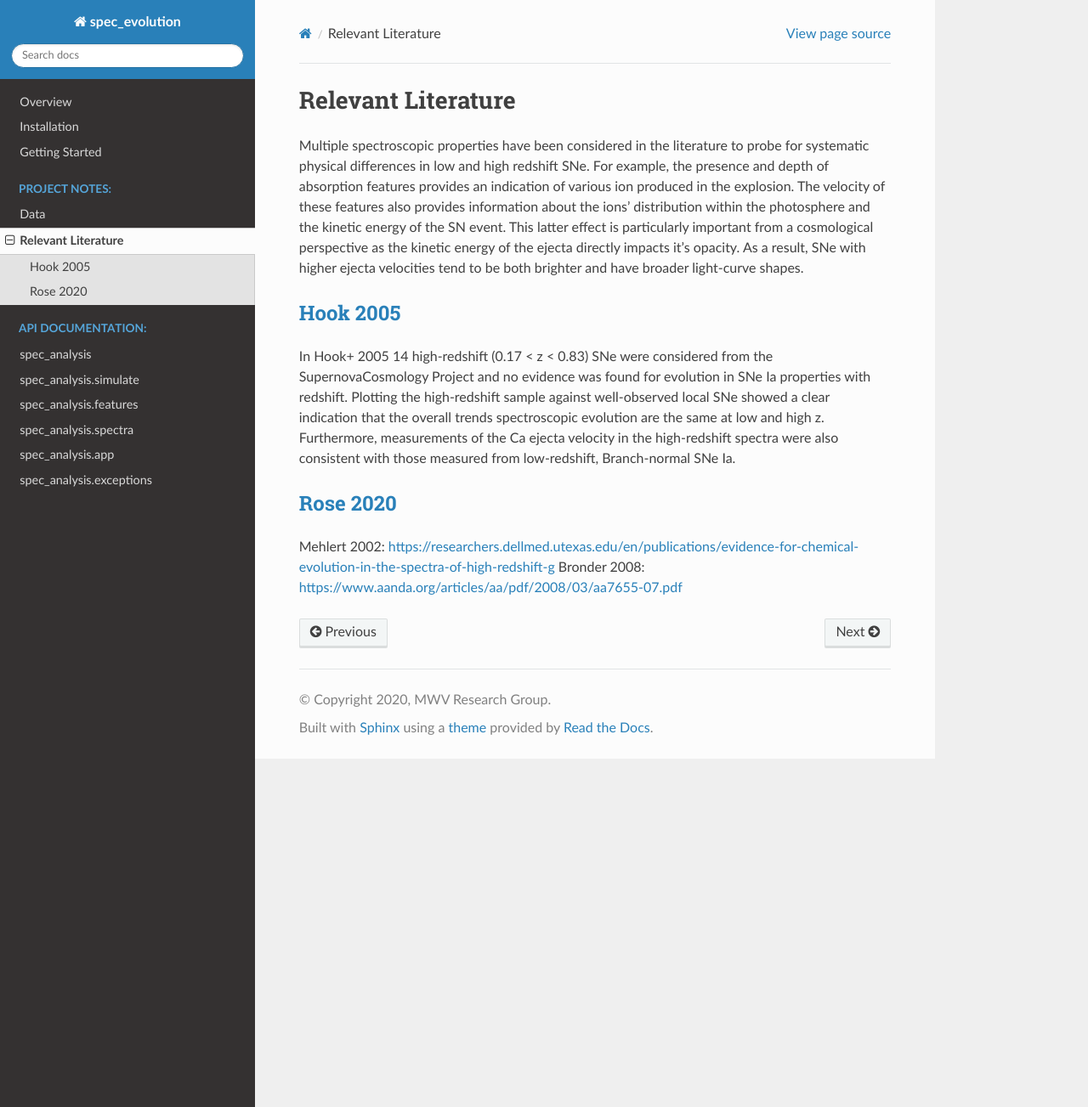
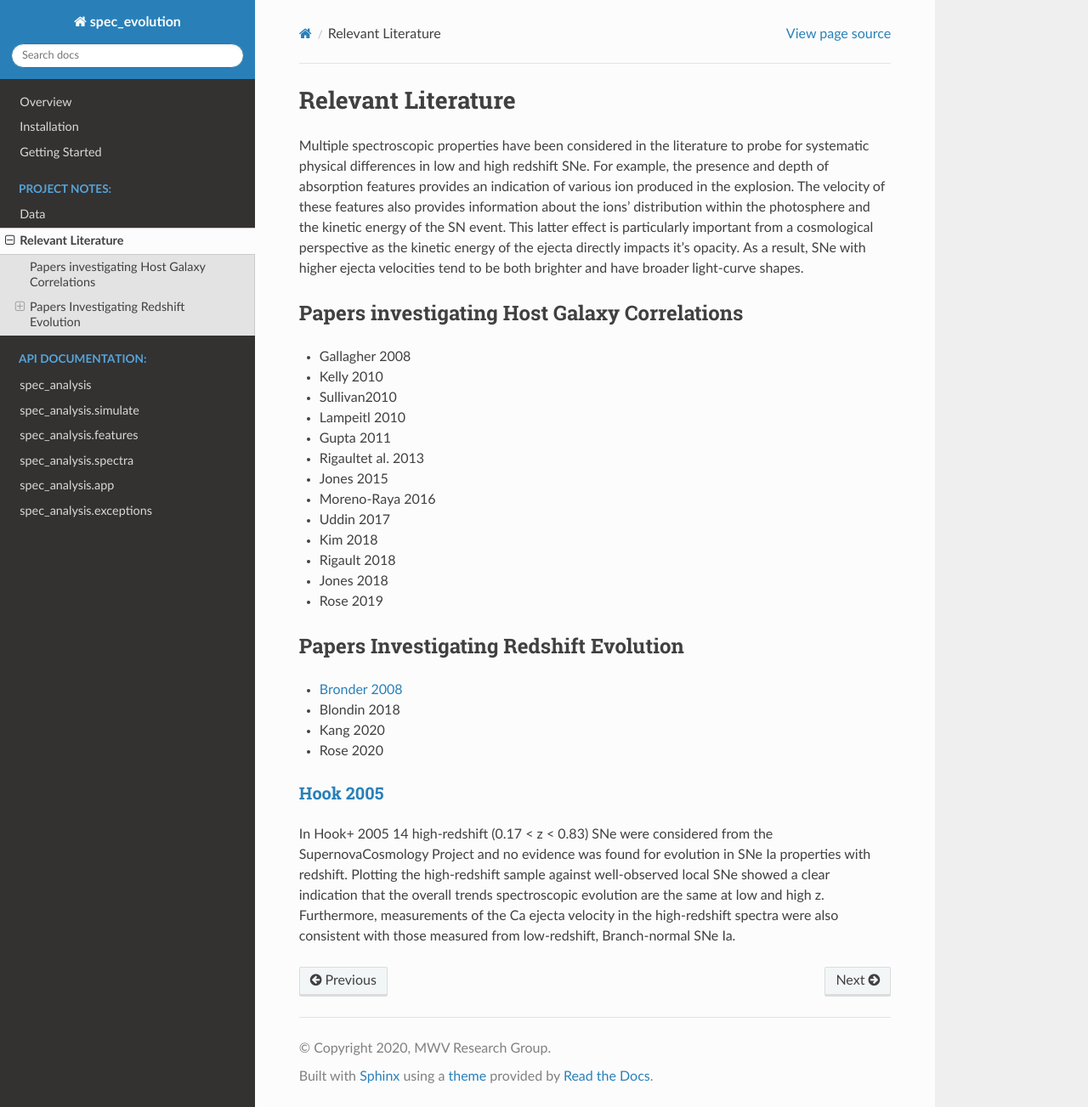
Before and after one commit to mwvgroup/SN-Spectral-Evolution, a Sphinx documentation site: the page built from docs/source/project_notes/relevant_literature.rst, in a window 1280 px wide and 1303 px high. Shown: the whole window at 85% size. Built offline with Sphinx 7.4.7 and the Read the Docs theme 2.0.0, drawn with Linux system fonts in a browser that asks for light colours.

```diff
--- a/docs/source/project_notes/relevant_literature.rst
+++ b/docs/source/project_notes/relevant_literature.rst
@@ -12,8 +12,35 @@ as the kinetic energy of the ejecta  directly impacts it's opacity. As a result,
 SNe with higher ejecta velocities tend to be both brighter and have broader
 light-curve shapes.
 
-`Hook 2005 <https://ui.adsabs.harvard.edu/abs/2005AJ....130.2788H/abstract>`_
-------------------------------------------------------------------------------
+
+Papers investigating Host Galaxy Correlations
+---------------------------------------------
+
+- Gallagher 2008
+- Kelly 2010
+- Sullivan2010
+- Lampeitl 2010
+- Gupta 2011
+- Rigaultet al. 2013
+- Jones 2015
+- Moreno-Raya 2016
+- Uddin 2017
+- Kim 2018
+- Rigault 2018
+- Jones 2018
+- Rose 2019
+
+
+Papers Investigating Redshift Evolution
+---------------------------------------
+
+- `Bronder 2008`_
+- Blondin 2018
+- Kang 2020
+- Rose 2020
+
+`Hook 2005`_
+^^^^^^^^^^^^
 
 In Hook+ 2005 14 high-redshift (0.17 < z < 0.83) SNe were considered from
 the SupernovaCosmology Project and no evidence was found for evolution in
@@ -23,12 +50,5 @@ spectroscopic evolution are the same at low and high z. Furthermore,
 measurements of the Ca ejecta velocity in the high-redshift spectra were
 also consistent with those measured from low-redshift, Branch-normal SNe Ia.
 
-
-`Rose 2020 <https://ui.adsabs.harvard.edu/abs/2020arXiv200212382R/abstract>`_
------------------------------------------------------------------------------
-
-
-
-
-Mehlert 2002: https://researchers.dellmed.utexas.edu/en/publications/evidence-for-chemical-evolution-in-the-spectra-of-high-redshift-g
-Bronder 2008: https://www.aanda.org/articles/aa/pdf/2008/03/aa7655-07.pdf
+.. _Hook 2005: https://ui.adsabs.harvard.edu/abs/2005AJ....130.2788H/abstract
+.. _Bronder 2008: https://www.aanda.org/articles/aa/pdf/2008/03/aa7655-07.pdf
```
Also changed, not shown: README.md (+1 -7 lines), docs/source/index.rst (+2 -25 lines).
